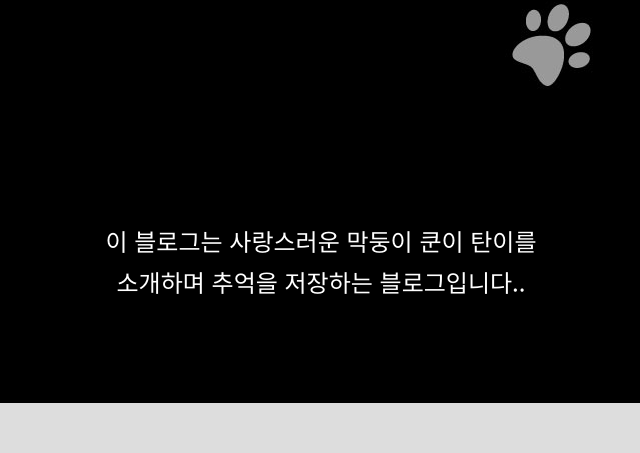
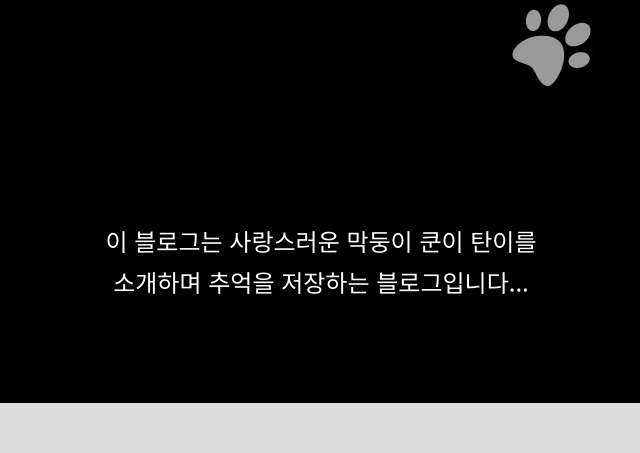
Before and after one commit to hyein7447/cssStudy, a plain HTML site: page project_blog/index.html in a window 1280 px wide. Shown: the part 1497-1950 px from the top of the page, 319-959 px from the left. Drawn offline with Linux system fonts and the light colour scheme; a web font is replaced by a local one.

Commit message:
blog 프로젝트 완성

```diff
--- a/project_blog/index.html
+++ b/project_blog/index.html
@@ -28,7 +28,7 @@
         <p class="photo"><img src="./images/main3.jpg" alt="프렌치불독 사진"></p>
         <p class="contents">
             이 블로그는 사랑스러운 막둥이 쿤이 탄이를<br>
-            소개하며 추억을 저장하는 블로그입니다..
+            소개하며 추억을 저장하는 블로그입니다...
         </p>
     </main>
     <footer>
```
